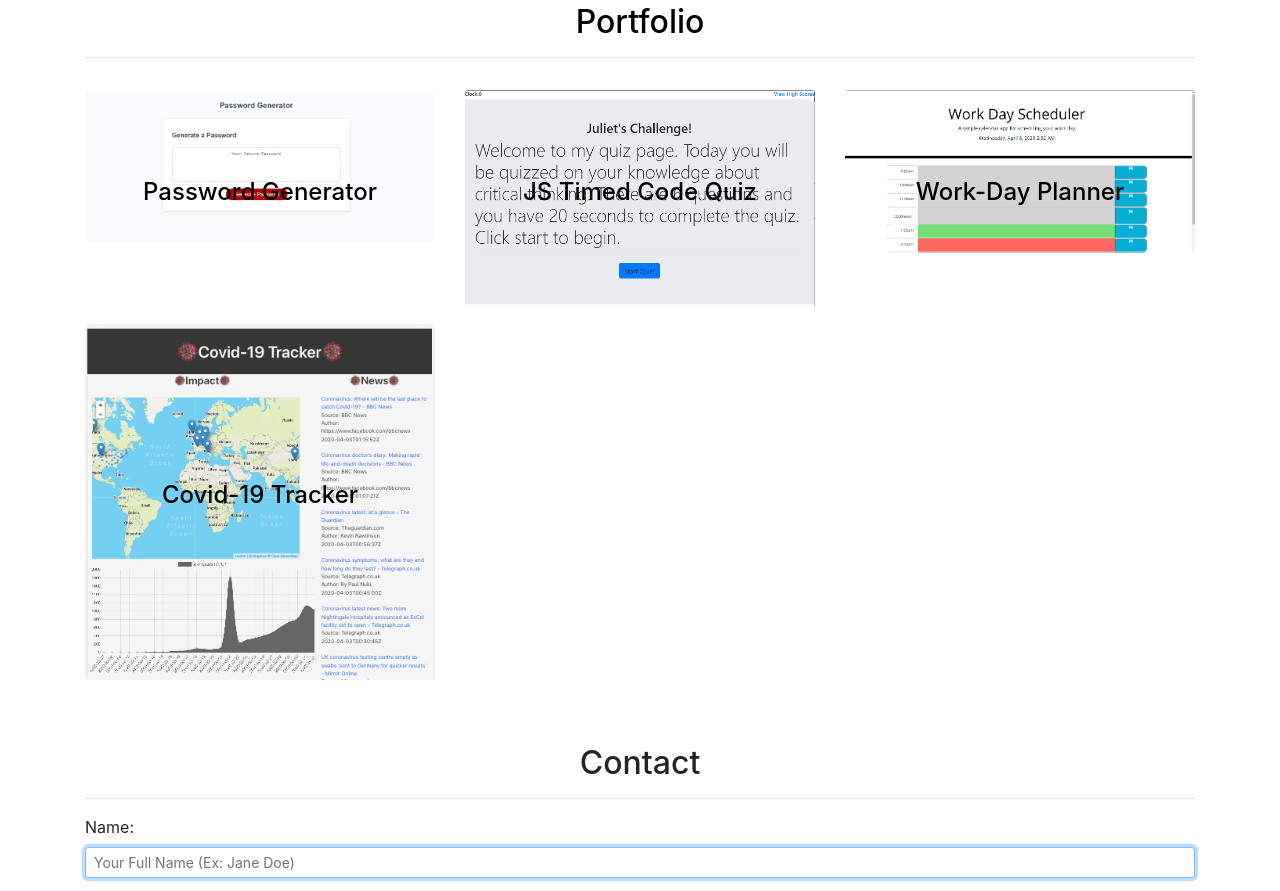
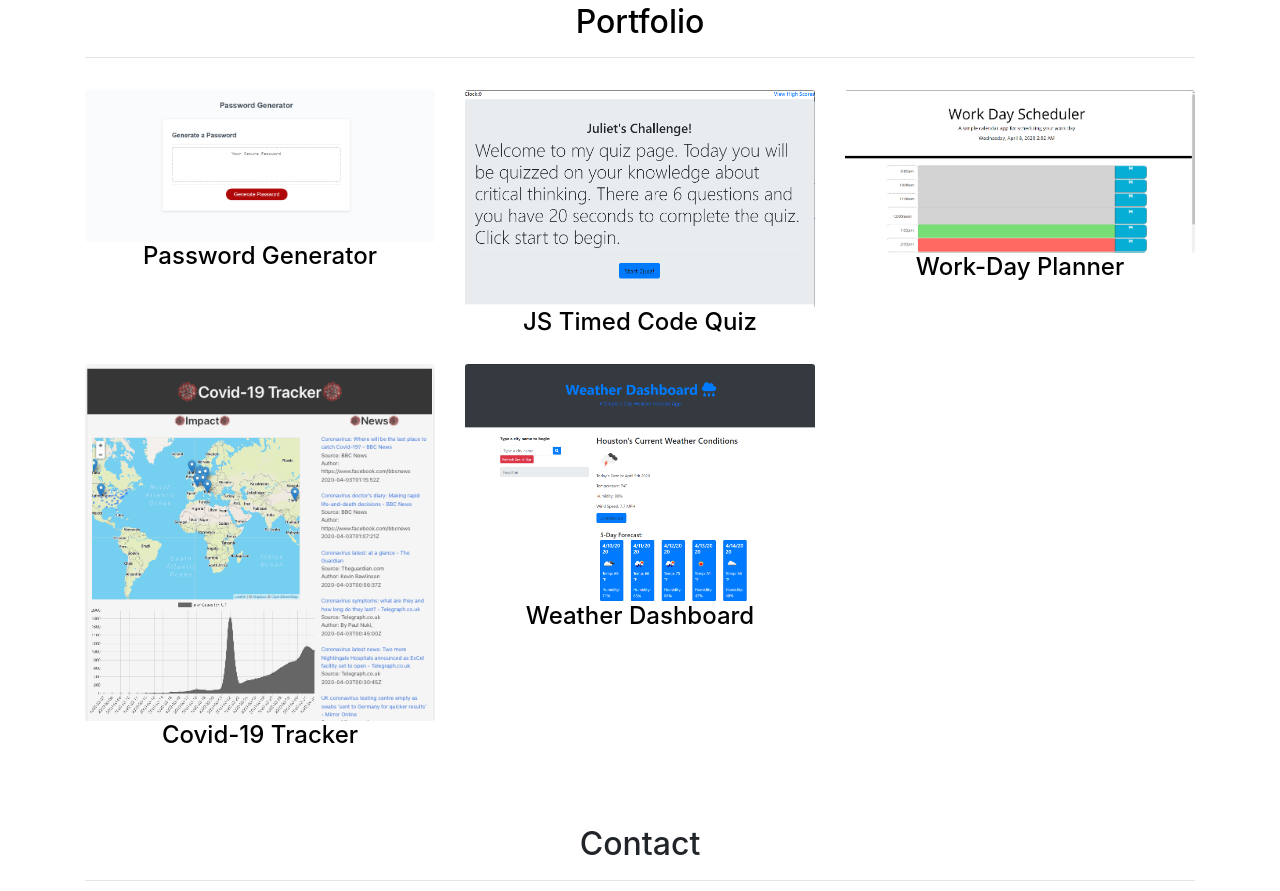
Before and after one commit to Jules-Boogie/updated-portfolio, a plain HTML site: page index.html in a window 1280 px wide. Shown: the part 1381-2272 px from the top of the page. Drawn offline with nearby package versions, Linux system fonts and the light colour scheme; a web font is replaced by a local one.

Commit message:
allign title on portfolio and add weather dashboard

```diff
--- a/index.html
+++ b/index.html
@@ -108,20 +108,20 @@
             <div class="row">
                 <div class="col-4 mt-3">
                     <img class="card-img img-fluid mx-auto d-block" src="./assets/password.PNG" alt="Password Image">
-                    <div class="card-img-overlay align-self-center">
+                    <div class="align-self-end">
                         <h4 class="card-title"><a href="" style="color: inherit">Password Generator</a></h4>
                     </div>
                 </div>
                 <div class="col-4 mt-3">
                     <img class="card-img img-fluid mx-auto d-block" src="./assets/Capture.PNG" alt="Code Quiz">
-                    <div class="card-img-overlay align-self-center">
+                    <div class="align-self-end">
                         <h4 class="card-title"><a href="" style="color: inherit">JS
                                 Timed Code Quiz</a></h4>
                     </div>
                 </div>
                 <div class="col-4 mt-3">
                     <img class="card-img img-fluid mx-auto d-block" src="./assets/wordday.PNG" alt="Work Day Planner">
-                    <div class="card-img-overlay align-self-center">
+                    <div class="align-self-end">
                         <h4 class="card-title"><a href="" style="color: inherit">Work-Day Planner</a></h4>
                     </div>
                 </div>
@@ -131,8 +131,14 @@
             <div class="row ">
                 <div class="col-4 mt-3">
                     <img class="card-img img-fluid mx-auto d-block" src="./assets/covid 19.png" alt="Map">
-                    <div class="card-img-overlay align-self-center">
+                    <div class="align-self-end">
                         <h4 class="card-title"><a href="" style="color: inherit">Covid-19 Tracker</a></h4>
+                    </div>
+                </div>
+                <div class="col-4 mt-3">
+                    <img class="card-img img-fluid mx-auto d-block" src="./assets/Capture1.PNG" alt="Weather">
+                    <div class=" align-self-end">
+                        <h4 class="card-title"><a href="" style="color: inherit">Weather Dashboard</a></h4>
                     </div>
                 </div>
             </div>
```
Also changed, not shown: assets/Capture1.PNG (added).
